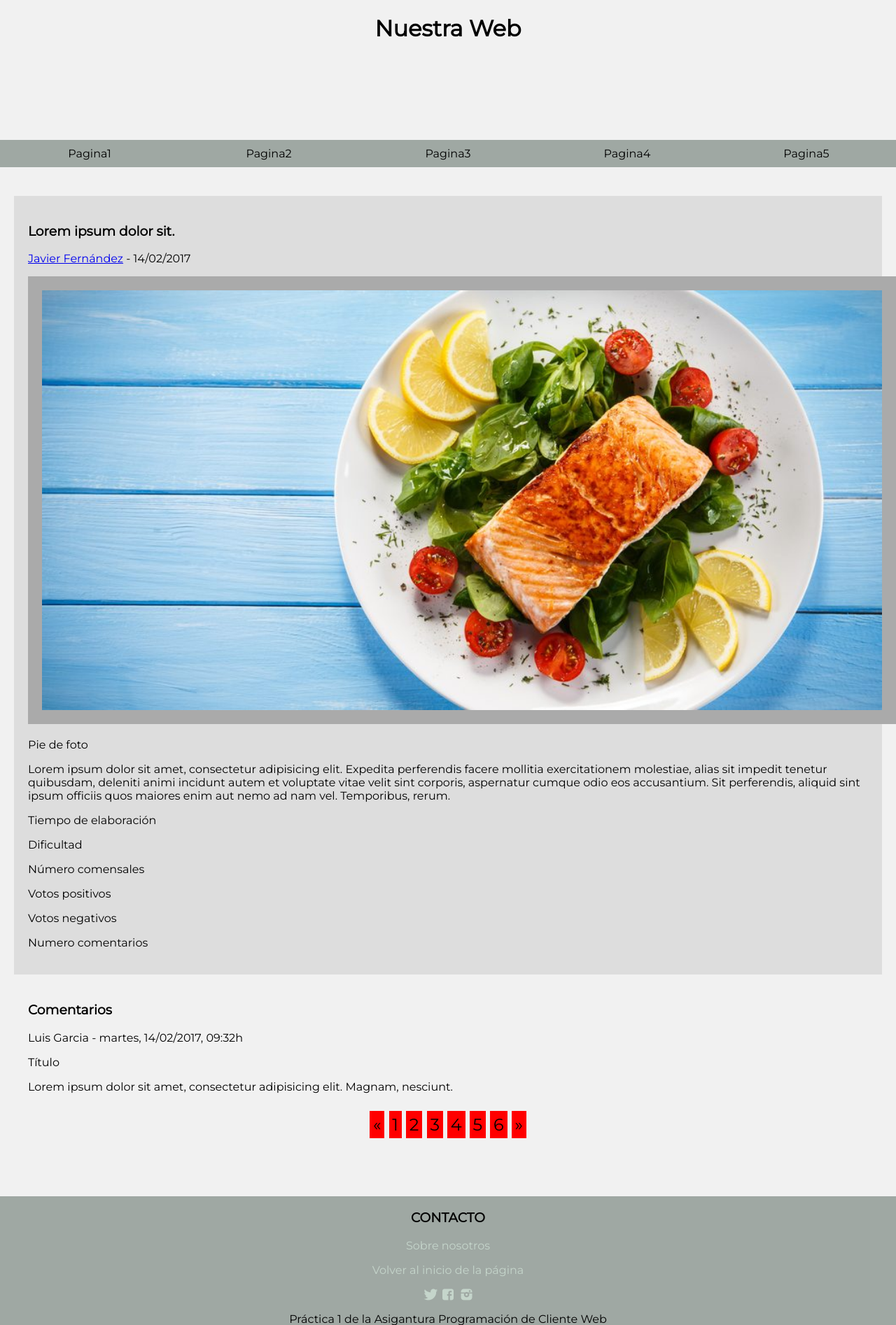
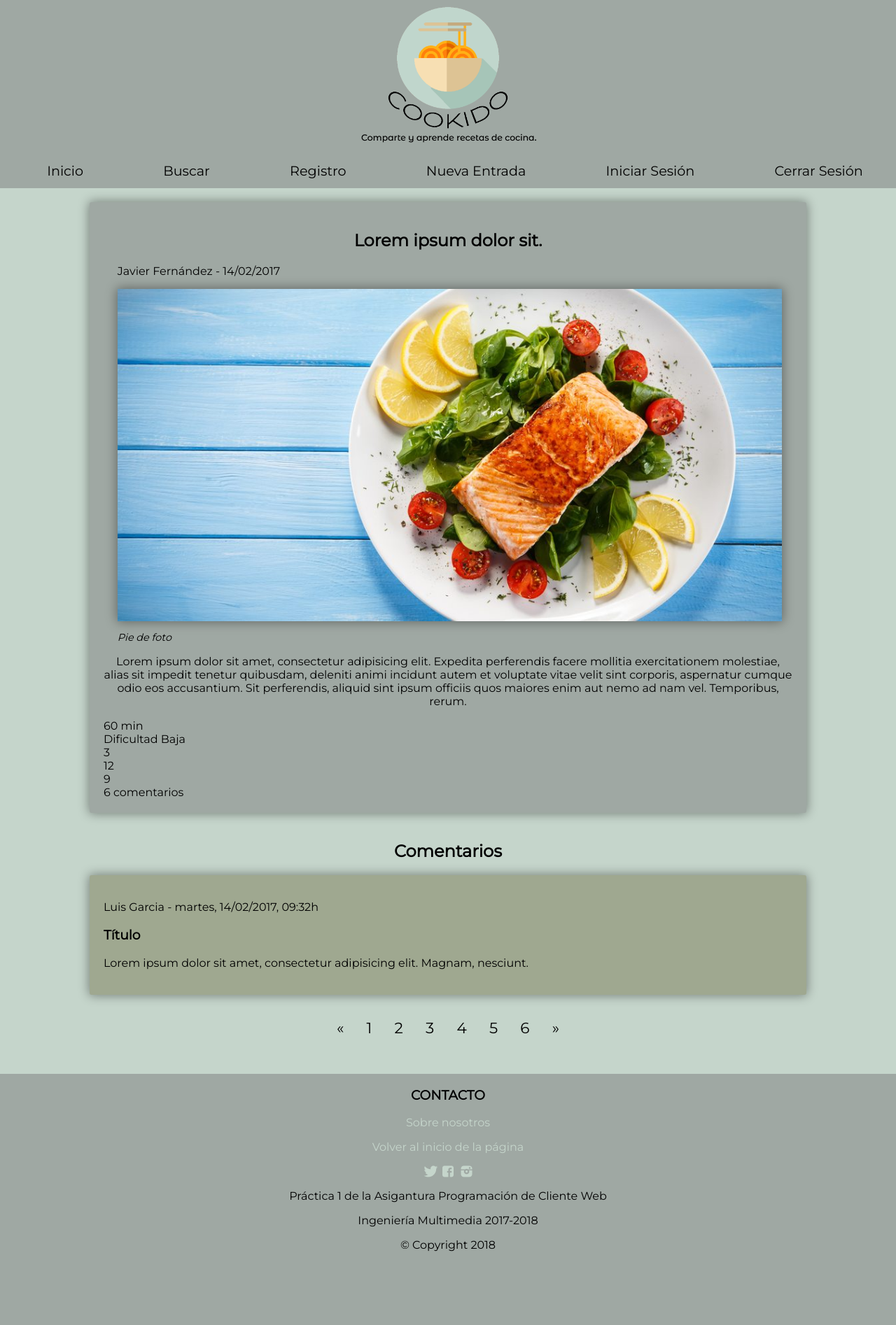
Before and after one commit to JoanOrts/PWC, a PHP site: page /receta.html in a window 1280 px wide. Shown: the top 1894 px of the page at 70% size. After the commit the page ends 1789 px from the top, so only its background shows below. Run offline with PHP 8.4, Linux system fonts and the light colour scheme.

Commit message:
Falta iconos (quan estiguen una cosa del navbar que damana la practica), mitad de nueva-receta y repasar

```diff
--- a/css/styleJoan.css
+++ b/css/styleJoan.css
@@ -112,7 +112,8 @@ body>header{
 
 /*----------------- RECETAS INDEX ----------------*/
 
-.articleindex{
+.articleindex, .articlereceta
+{
     /*margin:0 30px;
      background-color: #e3e09f;
      padding: 20px;
@@ -131,7 +132,7 @@ body>header{
      margin-top: 20px;
 }
 
-.articleindex img{
+.articleindex img, .articlereceta img{
     /*height: 300px;
     width: 500px;
     padding: 0;
@@ -156,14 +157,62 @@ body>header{
   width: 50%;
 }
 
-.articleindex p{
+.articleindex p, .articlereceta p{
   text-align: center;
 }
-.articleindex a{
+.articleindex a, .articlereceta a{
   text-align: center;
   text-decoration: none;
   color: black;
 }
+/* ---------------- RECETA ------------*/
+#piefotoreceta{
+  margin-left: 2%;
+  text-align: left;
+  font-size: .9em;
+  font-style: italic;
+}
+#autoreceta{
+  margin-left: 2%;
+  text-align: left;
+}
+#autoreceta a:hover{
+  color: #e3e0cf;
+}
+
+.articlereceta h2{
+  text-align: center;
+  font-size: 1.5em;
+}
+.articlereceta ul{
+  margin:0;
+  padding: 0;
+}
+.articlereceta li{
+  list-style-type: none;
+
+}
+
+/* ----------- COMENTARIS -------*/
+#cabeceracoment{
+  margin-top: 40px;
+  text-align: center;
+}
+.comentarios{
+     background: #9fa890;;
+     border: 0 none;
+     border-radius: 3px;
+     box-shadow: 0 0 15px 1px rgba(0, 0, 0, 0.4);
+     padding: 15px 30px;
+     box-sizing: border-box;
+     width: 80%;
+     margin: 0 auto;
+     position: relative;
+     padding: 20px;
+     margin-top: 20px;
+}
+.comentarios
+
 /*-----------------FORMULARI REGISTRE I LOGIN------------------*/
 
 #formulariologin {
--- a/receta.html
+++ b/receta.html
@@ -2,7 +2,7 @@
 <html lang="es">
 <head>
 	<meta charset="utf-8" />
-	<link rel="stylesheet" type="text/css" href="css/style.css">
+	<link rel="stylesheet" type="text/css" href="css/styleJoan.css">
   <link type="text/css" rel="stylesheet" href="css/fontello/css/icon.css">
 	<meta name="viewport" content="width=device-width,initial-scale=1" />
 
@@ -12,56 +12,68 @@
 
 
 
-	<header>
-		<h1>Nuestra Web</h1>
-		<!-- <img src="images/header.jpg"> -->
+		<header style="background: #9fa8a3;">
+		<a href="index.html"><img src="images/logoletras2.png" alt="Cookido Logo" class="cookidologo"></a>
+
 	</header>
-		<input type="checkbox" id="checkboxmenu">
-	<nav>
-		<ul>
-			<li><a href="pagina1.html">Pagina1</a></li>
-			<li><a href="pagina2.html">Pagina2</a></li>
-			<li><a href="pagina3.html">Pagina3</a></li>
-			<li><a href="pagina4.html">Pagina4</a></li>
-			<li><a href="pagina5.html">Pagina5</a></li>
-		</ul>
-		<!-- <ul>
-			<li><label for="checkboxmenu">&equiv;</label></li>
-			<li><a href="pagina1.html"><span class="icon-home"></span><span>Pagina1</span></a></li>
-		</ul> -->
-	</nav>
 
+	<div class='barranavegacion'>
+  		<nav id='barranavegacionid'>
+  			<input type='checkbox'/>
+    		<label>
+      			<i class="fa fa-bars">&#8801;</i>
+    		</label>
+
+    		<ul>
+      			<li><i class="icon-home"></i><a href='index.html'>Inicio</a></li>
+      			<li><i class="icon-search"></i><a href='buscar.html'>Buscar</a></li>
+      			<li><i class="icon-user-plus"></i><a href='registro.html'>Registro</a></li>
+      			<li><i class="icon-doc-text"></i><a href='nueva-receta.html'>Nueva Entrada</a></li>
+      			<li><i class="icon-login"></i><a href='login.html'>Iniciar Sesión</a></li>
+      			<li><i class="icon-logout"></i><a href='index.html'>Cerrar Sesión</a></li>
+      		</ul>
+  		</nav>
+	</div>
 
 
 	<section class="contenido">
 
-		<article class="articleindex">
-			<h3>Lorem ipsum dolor sit.</h3>
-			<p><a href="buscar.html">Javier Fernández</a> - 14/02/2017</p>
-			<img src="images/receta.jpg">
+		<article class="articlereceta">
+			<h2>Lorem ipsum dolor sit.</h2>
+			<p id="autoreceta"><a href="buscar.html">Javier Fernández</a> - 14/02/2017</p>
+			<div class="contenedor">
+			<img src="images/receta.jpg" alt="Imagen de Receta">
+			</div>
 			<p id="piefotoreceta">Pie de foto</p>
 			<p id="elaboracion">Lorem ipsum dolor sit amet, consectetur adipisicing elit. Expedita perferendis facere mollitia exercitationem molestiae, alias sit impedit tenetur quibusdam, deleniti animi incidunt autem et voluptate vitae velit sint corporis, aspernatur cumque odio eos accusantium. Sit perferendis, aliquid sint ipsum officiis quos maiores enim aut nemo ad nam vel. Temporibus, rerum.</p>
 
-			<div class="inforeceta">
+			<ul class="inforeceta">
+				<li>60 min</li>
+				<li>Dificultad Baja</li>
+				<li>3</li>
+				<li>12</li>
+				<li>9</li>
+				<li>6 comentarios</li>
+			</ul>
+			<!-- <div class="inforeceta">
 				<p>Tiempo de elaboración</p>
 				<p>Dificultad</p>
 				<p>Número comensales</p>
 				<p>Votos positivos</p>
 				<p>Votos negativos</p>
 				<p>Numero comentarios</p>
-			</div>
+			</div> -->
 
 		</article>
-
+		<h2 id="cabeceracoment">Comentarios</h2>
 		<section class="comentarios">
-			<h3>Comentarios</h3>
 			<article>
 				<p id="nombrecomment">Luis Garcia - martes, 14/02/2017, 09:32h </p>
-				<p id="titulocomment">Título</p>
+				<h3 id="titulocomment">Título</h3>
 				<p id="textocomment">Lorem ipsum dolor sit amet, consectetur adipisicing elit. Magnam, nesciunt.</p>
 			</article>
-
-			<div id="paginacion">
+		</section>
+		<div id="paginacion">
 				<a href="#">&laquo;</a>
 				<a href="#" class="active">1</a>
 				<a href="#">2</a>
@@ -70,9 +82,7 @@
 				<a href="#">5</a>
 				<a href="#">6</a>
 				<a href="#">&raquo;</a>
-			</div>
-
-		</section>
+		</div>
 
 	</section>
 
```
Also changed, not shown: nueva-receta.html (+2 -2 lines), 1 other file.
